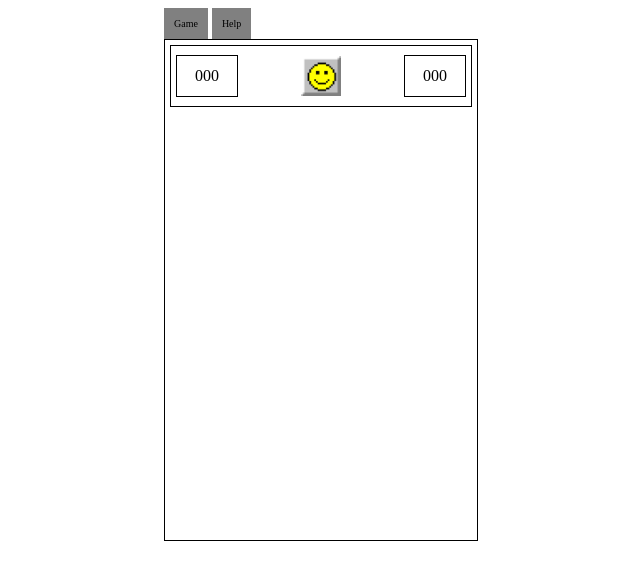
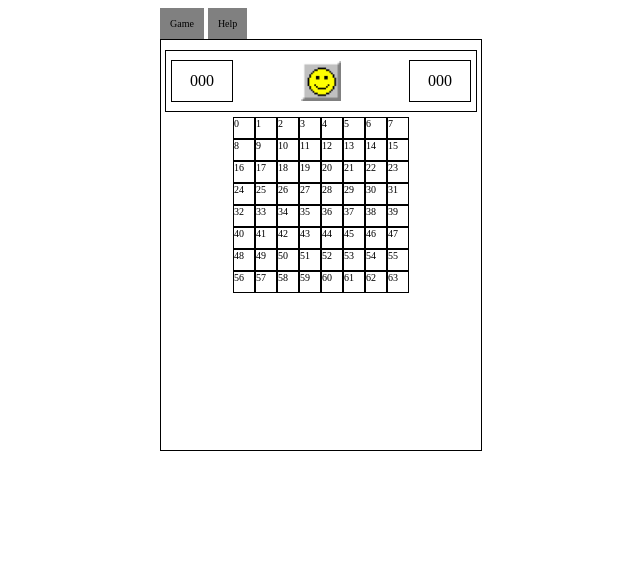
Before and after one commit to lokszechung/project-minesweeper, a plain HTML site: page project-minesweeper/index.html in a window 1280 px wide. Shown: the whole page, without its empty margins (319-959 px from the left). Drawn offline with Linux system fonts and the light colour scheme.

Commit message:
Create javascript function to generate grid

```diff
--- a/project-minesweeper/scripts/app.js
+++ b/project-minesweeper/scripts/app.js
@@ -1,15 +1,15 @@
 function init() {
-  // do we have to think about mobile users?
-  // githubs
+  // TODO do we have to think about mobile users?
+  // TODO githubs
 
   // ** Elements **
-  // parent to appendChild to
+  // TODO parent to appendChild to
   const gridContainer = document.querySelector('.grid-container')
-  // timer which is also the score
+  // TODO timer which is also the score
   const timeScore = document.querySelector('.time-score')
-  // number of bombs which is also number of flags available - depletes as flags or added back when unplaced
+  // TODO number of bombs which is also number of flags available - depletes as flags or added back when unplaced
   const flagCount = document.querySelector('.flag-count')
-  // Game button
+  // TODO buttons for help/options - to choose difficulty or reset
   const gameButton = document.querySelector('.game')
   const gameContent = document.querySelector('.game-content')
   function gameDropdown(){
@@ -34,39 +34,7 @@ function init() {
   }
   window.addEventListener('click', clickOut)
 
-
-  // difficulty
-
-  // const beginnerChoice = document.querySelector('.beginner')
-  // const intermediateChoice = document.querySelector('.intermediate')
-  // const expertChoice = document.querySelector('.expert')
-  const difficultyChoice = document.querySelectorAll('.difficulty')
-
-  let difficultySetting
-  let choice
-
-  function difficultyOfGame(e){
-    choice = e.target.id
-    console.log(choice)
-    difficultySetting = difficulty[choice]
-    console.log(difficultySetting)
-  }
-
-  difficultyChoice.forEach(choice => choice.addEventListener('click', difficultyOfGame))
-
-
-
-
-
-
-  // squares in the grid // ! generated using JS
-  // buttons for help/options - to choose difficulty or reset
-  // button to start game - probably in the form of choosing difficulty
-  // flag
-  // bomb
-  // high scores
-
-  // object for difficult, within that has objects for E/M/D with keys for cellCount and bombs
+  // TODO object for difficult, within that has objects for E/M/D with keys for cellCount and bombs
   const difficulty = {
     beginner: {
       width: 8,
@@ -84,6 +52,82 @@ function init() {
       bombs: 99,
     },
   }
+
+  // TODO starting default grid
+
+  const cells = []
+
+  function defaultGrid(){
+    gridContainer.innerHTML = ''
+    for (let i = 0; i < 64; i++){
+      const cell = document.createElement('div')
+      cell.classList.add('square')
+      cell.innerHTML = i
+      gridContainer.appendChild(cell)
+      cells.push(cell)
+    }
+
+    gridContainer.style.width = `${difficulty.beginner.width * 22}px`
+    console.log(gridContainer.style.width)
+    gridContainer.style.height = `${difficulty.beginner.height * 22}px`
+    console.log(gridContainer.style.height)
+  }
+
+  defaultGrid()
+
+  // TODO difficulty
+
+  // const beginnerChoice = document.querySelector('.beginner')
+  // const intermediateChoice = document.querySelector('.intermediate')
+  // const expertChoice = document.querySelector('.expert')
+  const difficultyChoice = document.querySelectorAll('.difficulty')
+
+  let difficultySetting
+  let choice
+
+  function difficultyOfGame(e){
+    choice = e.target.id
+    console.log(choice)
+    difficultySetting = difficulty[choice]
+    console.log(difficultySetting)
+
+    // TODO squares in the grid // ! generated using JS
+
+    const cellCount = difficulty[choice].width * difficulty[choice].height
+
+    function createGrid(){
+      gridContainer.innerHTML = ''
+      for (let i = 0; i < cellCount; i++){
+        const cell = document.createElement('div')
+        cell.classList.add('square')
+        cell.innerHTML = i
+        gridContainer.appendChild(cell)
+        cells.push(cell)
+      }
+
+      gridContainer.style.width = `${difficulty[choice].width * 22}px`
+      console.log(gridContainer.style.width)
+      gridContainer.style.height = `${difficulty[choice].height * 22}px`
+      console.log(gridContainer.style.height)
+    }
+
+    createGrid()
+
+
+  }
+
+  difficultyChoice.forEach(choice => choice.addEventListener('click', difficultyOfGame))
+
+
+
+
+
+
+  // TODO button to start game - probably in the form of choosing difficulty
+  // TODO flag
+  // TODO bomb
+  // TODO high scores
+
 
 
   // ** Variables **
--- a/project-minesweeper/styles/main.css
+++ b/project-minesweeper/styles/main.css
@@ -41,10 +41,11 @@ body{
 
 .game-container{
   display: flex;
-  direction: column;
-  height: 500px;
-  justify-content: center;
+  flex-direction: column;
+  justify-content: flex-start;
+  align-items: center;
   border: 1px solid black;
+  padding: 5px;
   min-width: 310px;
   min-height: 400px;
 }
@@ -55,7 +56,7 @@ body{
   justify-content: space-between;
   border: 1px solid black;
   height: 60px;
-  min-width: 300px;
+  width: 100%;
   margin: 5px;
 }
 
@@ -75,5 +76,15 @@ body{
 
 .grid-container{
   display: flex;
+  flex-direction: row;
   flex-wrap: wrap;
+  /* width: 256px;
+  height: 256px; */
 }
+
+.square{
+  width: 20px;
+  height: 20px;
+  border: 1px solid black;
+  font-size: 10px;
+}
```
